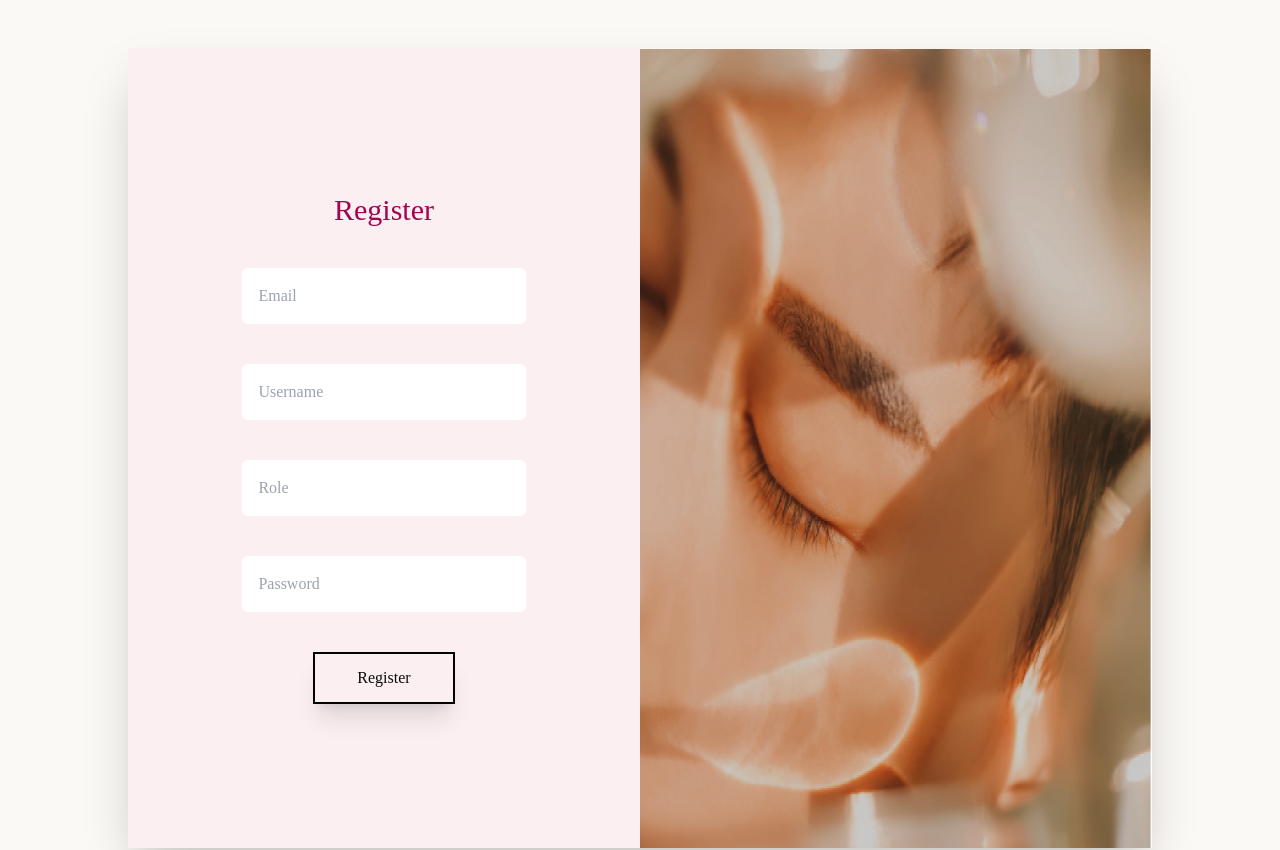
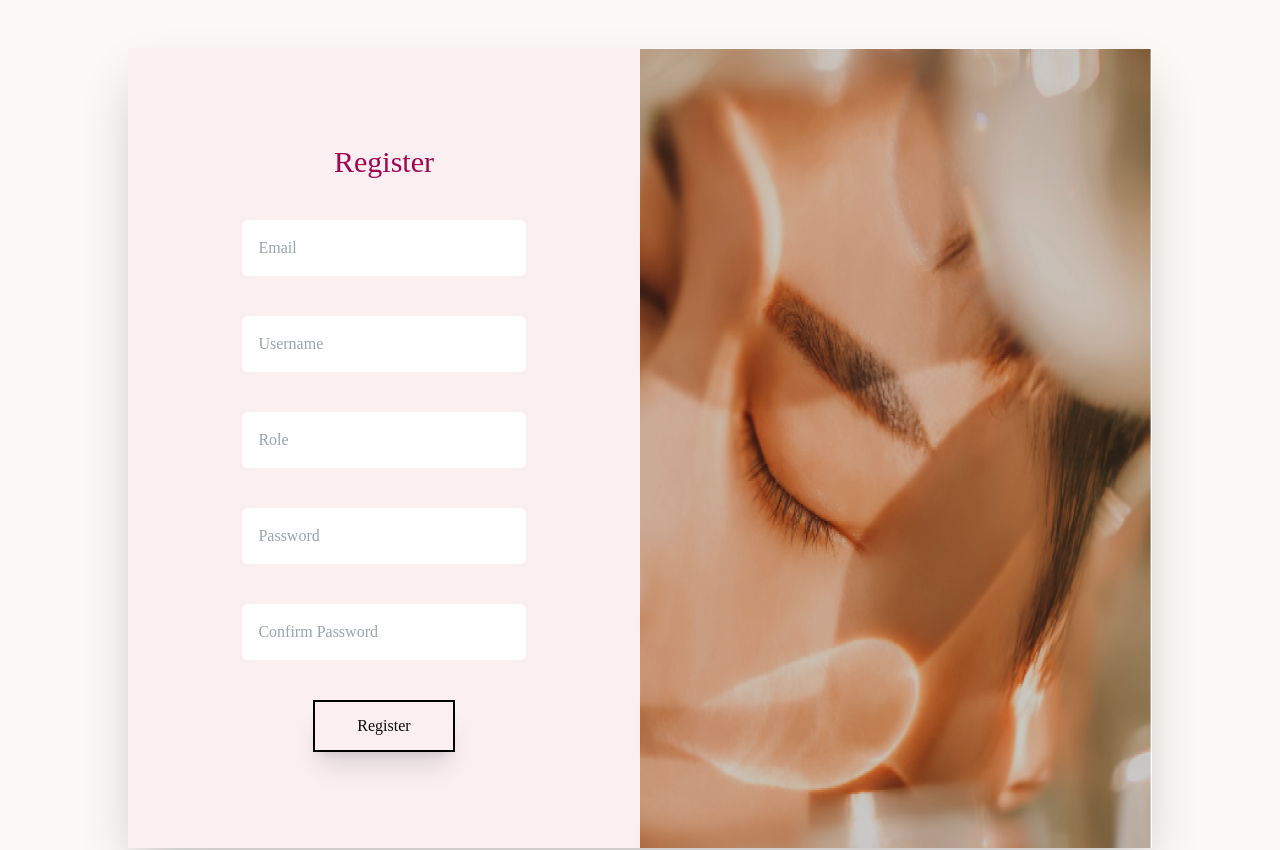
Before and after one commit to ArtisAdemi/KozmetikaLotus, a React (Create React App) app in the folder client/: page /register in a window 1280 px wide. Shown: the top 850 px of the page. Built offline with nearby package versions, Linux system fonts and the light colour scheme.

Commit message:
update register with formik and yup

```diff
--- a/client/src/pages/Register.jsx
+++ b/client/src/pages/Register.jsx
@@ -1,20 +1,68 @@
 import contact from "../images/ContactUs.png";
+import { useFormik } from "formik";
+import * as yup from "yup";
 
 const Register = () => {
+
+    const validationSchema = yup.object({
+        email: yup.string().email('Invalid email format').required('Email is required'),
+        username: yup.string().required('Username is required'),
+        role: yup.string().required('Role is required'),
+        password: yup.string().min(8, 'Password must be at least 8 characters').required('Password is required'),
+        confirmPassword: yup.string().min(8, 'Confirm Password must be at least 8 characters').oneOf([yup.ref('password'), null], 'Passwords must match').required('Confirm Password is required'),
+    });
+
+    const formik = useFormik({
+        initialValues: {
+            email: '',
+            username: '',
+            role: '',
+            password: '',
+            confirmPassword: '',
+        },
+        validationSchema: validationSchema,
+        onSubmit: (values) => {
+            // Handle form submission here
+            console.log(values);
+        },
+    });
+
+
     return (
         <div>
             <div className='contact-container w-full flex justify-center my-12'>
                 <div className='contact-content w-[80%] shadow-2xl justify-center flex' style={{ height: '800px' }}>
 
-                    <div className='w-[100%] flex bg-[#FBEFF2]'>
+                    <div className='w-[100%] flex bg-[#FBEFF2] '>
 
-                        <form className='w-[100%] flex flex-col gap-10 p-5 justify-center'>
+                        <form onSubmit={formik.handleSubmit} className='w-[100%] flex flex-col gap-10 p-5 justify-center'>
 
                             <h1 className='text-[#A10550] text-3xl text-center'>Register</h1>
-                            <input className='rounded-md p-4 placeholder-gray-400 w-[60%] mx-auto' type="email" name="email" placeholder='Email' id="email" required />
-                            <input className='rounded-md p-4 placeholder-gray-400 w-[60%] mx-auto' type="text" name="username" placeholder='Username' id="username" required />
-                            <input className='rounded-md p-4 placeholder-gray-400 w-[60%] mx-auto' type="text" name="role" placeholder='Role' id="role" required />
-                            <input className='rounded-md p-4 placeholder-gray-400 w-[60%] mx-auto' type="password" name="password" placeholder='Password' id="password" required />
+
+                            <input className='rounded-md p-4 placeholder-gray-400 w-[60%] mx-auto'
+                            type="email" name="email" placeholder="Email" onChange={formik.handleChange} value={formik.values.email} />
+                            {formik.errors.email && formik.touched.email &&
+                            <h2 className='text-red-500 text-sm'>{formik.errors.email}</h2>}
+
+                            <input className='rounded-md p-4 placeholder-gray-400 w-[60%] mx-auto'
+                            type="text" name="username" placeholder="Username" onChange={formik.handleChange} value={formik.values.username} />
+                            {formik.errors.username && formik.touched.username &&
+                            <h2 className='text-red-500 text-sm'>{formik.errors.username}</h2>}
+
+                            <input className='rounded-md p-4 placeholder-gray-400 w-[60%] mx-auto'
+                            type="text" name="role" placeholder="Role" onChange={formik.handleChange} value={formik.values.role} />
+                            {formik.errors.role && formik.touched.role &&
+                            <h2 className='text-red-500 text-sm'>{formik.errors.role}</h2>}
+
+                            <input className='rounded-md p-4 placeholder-gray-400 w-[60%] mx-auto'
+                            type="password" name="password" placeholder="Password" onChange={formik.handleChange} value={formik.values.password} />
+                            {formik.errors.password && formik.touched.password &&
+                            <h2 className='text-red-500 text-sm'>{formik.errors.password}</h2>}
+
+                            <input className='rounded-md p-4 placeholder-gray-400 w-[60%] mx-auto'
+                            type="password" name="confirmPassword" placeholder="Confirm Password" onChange={formik.handleChange} value={formik.values.confirmPassword} />
+                            {formik.errors.confirmPassword && formik.touched.confirmPassword &&
+                            <h2 className='text-red-500 text-sm'>{formik.errors.confirmPassword}</h2>}
 
                             <button className='border-black border-2 p-3 w-[30%] mx-auto text-[#0C0C0C] shadow-xl'>Register</button>
 
```
